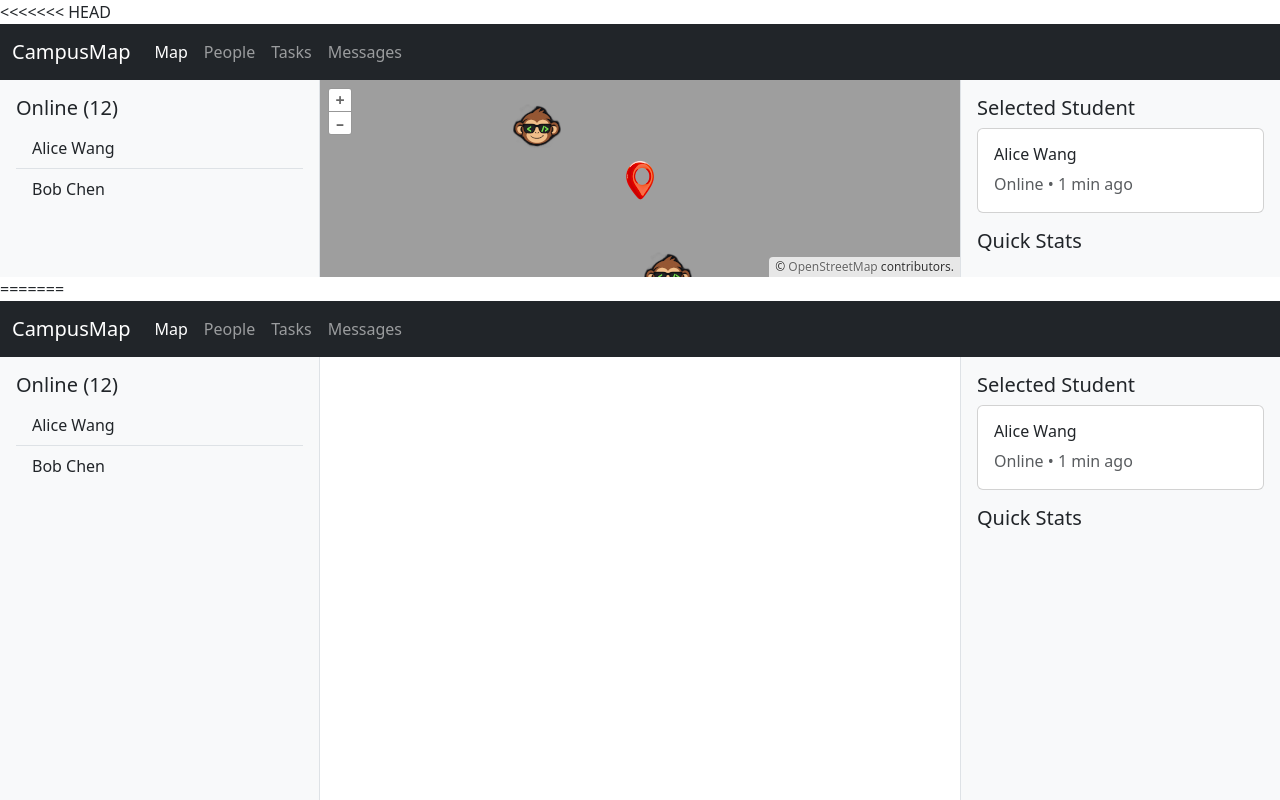
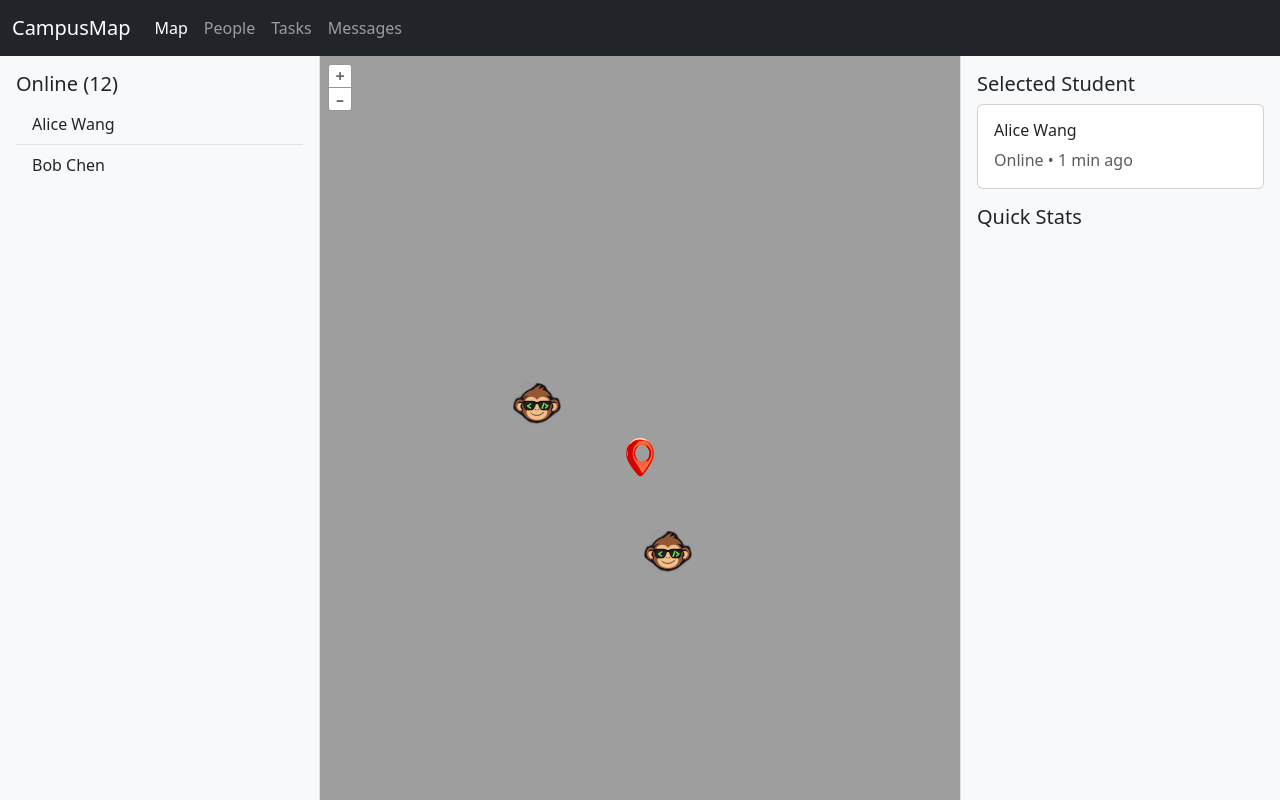
Before and after one commit to Nassimcoding/SAITHackthonDemo20261008_CodeMonkeys, a website built with Vite: page index.html in a window 1280 px wide. Shown: the top 800 px of the page. Built offline with nearby package versions, Linux system fonts and the light colour scheme.

Commit message:
Merge UI fix

```diff
--- a/index.html
+++ b/index.html
@@ -1,86 +1,5 @@
 <!DOCTYPE html>
 <html lang="en">
-<<<<<<< HEAD
-
-<head>
-  <meta charset="UTF-8" />
-  <link rel="icon" type="image/x-icon" href="https://openlayers.org/favicon.ico" />
-  <meta name="viewport" content="width=device-width, initial-scale=1.0" />
-  <title>Using OpenLayers with Vite</title>
-  <!-- 1. Bootstrap 5 CSS 放在這裡 -->
-  <link href="https://cdn.jsdelivr.net/npm/bootstrap@5.3.2/dist/css/bootstrap.min.css" rel="stylesheet">
-</head>
-
-<body>
-  <!-- 2. UI 結構放在這裡 (對應圖片的佈局) -->
-
-  <!-- 頂部導覽列 (Navbar) -->
-  <nav class="navbar navbar-expand-lg navbar-dark bg-dark">
-    <div class="container-fluid">
-      <a class="navbar-brand" href="#">CampusMap</a>
-      <ul class="navbar-nav me-auto">
-        <li class="nav-item">
-          <a class="nav-link active" href="#">Map</a>
-        </li>
-        <li class="nav-item">
-          <a class="nav-link" href="people.html">People</a>
-        </li>
-        <li class="nav-item">
-          <a class="nav-link" href="tasks.html">Tasks</a>
-        </li>
-        <li class="nav-item">
-          <a class="nav-link" href="messages.html">Messages</a>
-        </li>
-      </ul>
-    </div>
-  </nav>
-
-  <!-- 主要版面區塊 (使用 Bootstrap Grid) -->
-  <div class="container-fluid app-container">
-    <div class="row h-100">
-
-      <!-- 左側面板：人員清單 (People) -->
-      <div class="col-md-3 sidebar bg-light border-end p-3">
-        <h5>Online (12)</h5>
-        <!-- 這裡放置你的朋友列表 UI，例如 Bootstrap 的 List Group -->
-        <ul class="list-group list-group-flush">
-          <li class="list-group-item bg-transparent">Alice Wang</li>
-          <li class="list-group-item bg-transparent">Bob Chen</li>
-        </ul>
-      </div>
-
-      <!-- 中間面板：地圖區塊 -->
-      <div class="col-md-6 p-0" style="position: relative;">
-        <!-- 你的 OpenLayers 地圖容器 -->
-        <div id="map"></div>
-      </div>
-
-      <!-- 右側面板：狀態與詳細資訊 (Stats & Selected Student) -->
-      <div class="col-md-3 sidebar bg-light border-start p-3">
-        <h5>Selected Student</h5>
-        <!-- 這裡放置右側資訊 UI -->
-        <div class="card mb-3">
-          <div class="card-body">
-            <h6 class="card-title">Alice Wang</h6>
-            <p class="card-text text-muted">Online • 1 min ago</p>
-          </div>
-        </div>
-
-        <h5>Quick Stats</h5>
-        <!-- 這裡放置統計數據卡片 -->
-      </div>
-
-    </div>
-  </div>
-  <script type="module" src="./main.js"></script>
-
-
-
-
-</body>
-
-</html>
-=======
   <head>
     <meta charset="UTF-8" />
     <link rel="icon" type="image/x-icon" href="https://openlayers.org/favicon.ico" />
@@ -168,4 +87,3 @@
     <script type="module" src="./main.js"></script>
   </body>
 </html>
->>>>>>> d710f7da014e2eb0863606afa95ad1c2dbc7ece5
```
